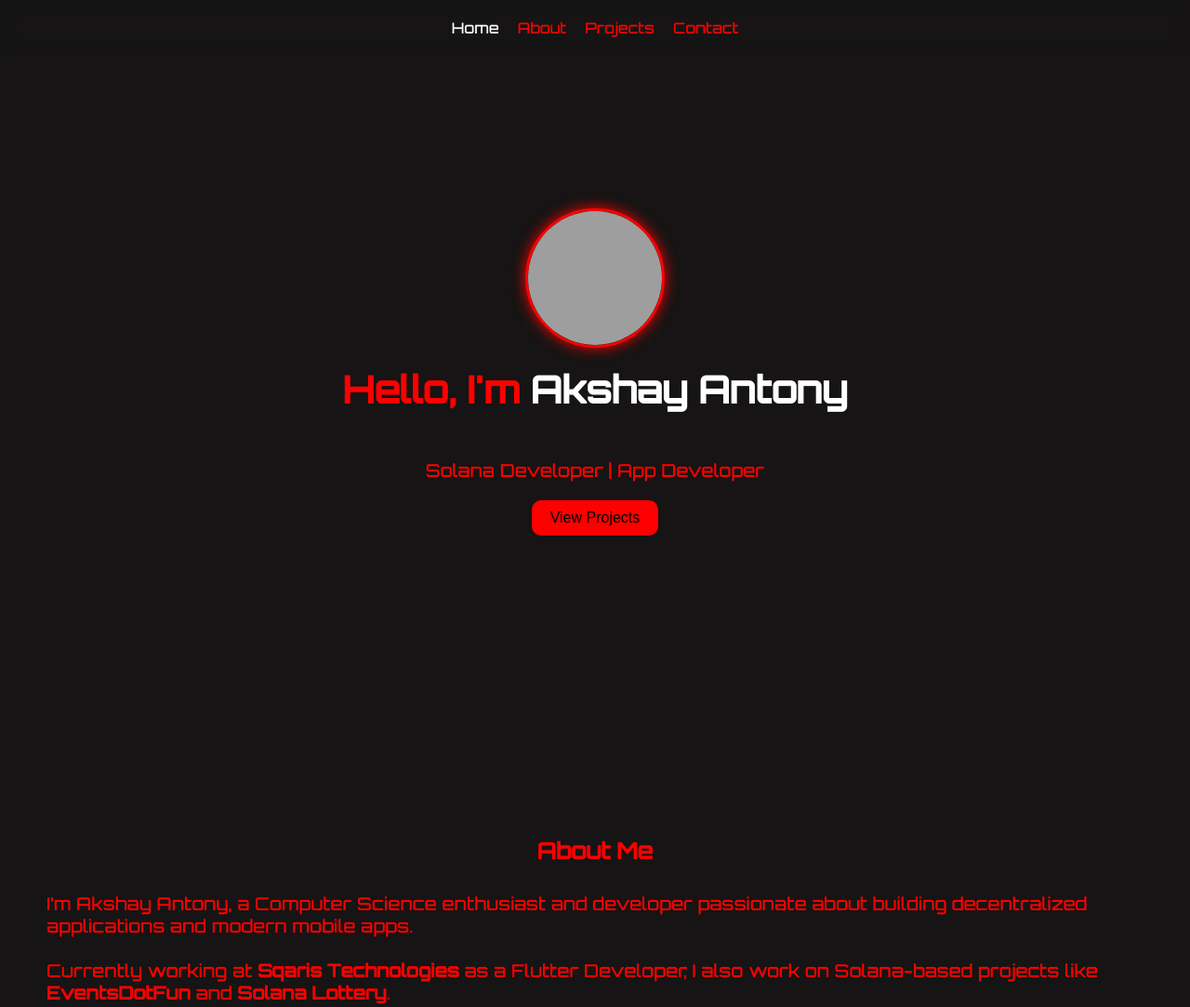
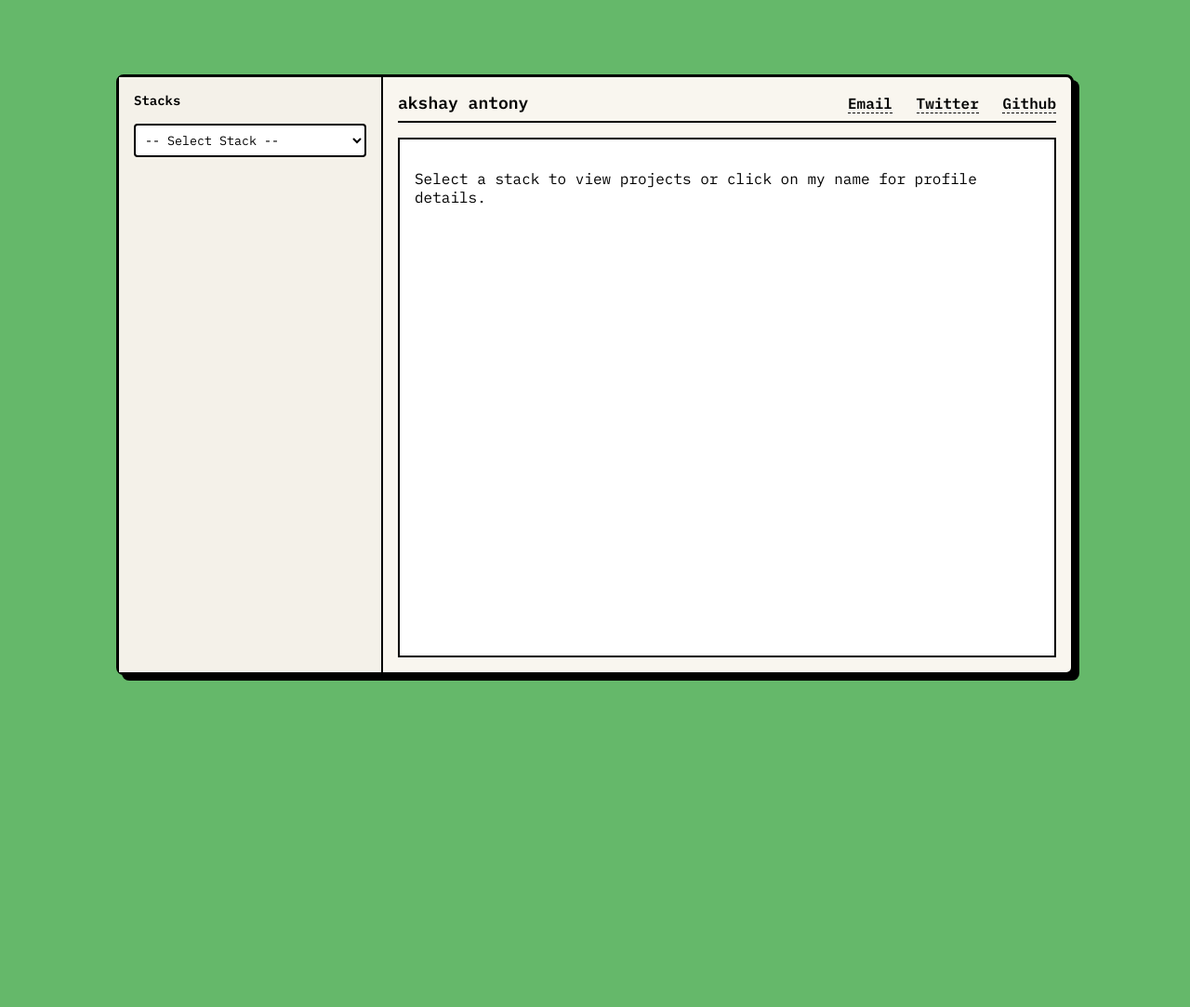
Before and after one commit to antony-akshay/portfolio, a plain HTML site: page index.html in a window 1280 px wide. Shown: the top 1083 px of the page at 93% size. After the commit the page ends 806 px from the top, so only its background shows below. Drawn offline with Linux system fonts and the light colour scheme; grey boxes are pictures that could not be loaded.

Commit message:
Update index.html

```diff
--- a/index.html
+++ b/index.html
@@ -3,253 +3,265 @@
 <head>
   <meta charset="UTF-8">
   <meta name="viewport" content="width=device-width, initial-scale=1.0">
-    <title>Akshay's Portfolio</title>
+  <title>akshai</title>
   <style>
-        @import url('https://fonts.googleapis.com/css2?family=Orbitron:wght@500&display=swap');
+    @import url('https://fonts.googleapis.com/css2?family=IBM+Plex+Mono:wght@400;600&display=swap');
 
-        * {
+    body {
       margin: 0;
-            padding: 0;
-            box-sizing: border-box;
+      background: #65b86a; /* retro green */
+      font-family: 'IBM Plex Mono', monospace;
     }
 
-        body {
-            font-family: 'Orbitron', sans-serif;
-            background: #161414;
-            color: red;
-            overflow-x: hidden;
+    .window {
+      width: 80%;
+      margin: 5rem auto;
+      background: #f9f6ef;
+      border: 3px solid #000;
+      border-radius: 8px;
+      box-shadow: 6px 6px 0 #000;
+      display: flex;
+      min-height: 80vh;
     }
 
-        header {
-            position: fixed;
+    /* Sidebar */
+    .sidebar {
+      width: 250px;
+      background: #f4f1e9;
+      border-right: 2px solid #000;
+      padding: 1rem;
+    }
+
+    .sidebar h3 {
+      margin: 0 0 1rem;
+      font-weight: bold;
+      font-size: 14px;
+    }
+
+    select {
       width: 100%;
-            padding: 20px;
+      padding: 6px;
+      border: 2px solid #000;
+      border-radius: 4px;
+      background: #fff;
+      font-family: inherit;
+    }
+
+    .projects {
+      margin-top: 1rem;
+      padding: 0;
+    }
+
+    .projects li {
+      list-style: none;
+      padding: 5px 0;
+      cursor: pointer;
+      border-bottom: 1px dotted #000;
+    }
+
+    .projects li:hover {
+      background: #e8e3d8;
+    }
+
+    /* Main Content */
+    .content {
+      flex: 1;
+      padding: 1rem;
+      display: flex;
+      flex-direction: column;
+    }
+
+    .header {
       display: flex;
       justify-content: space-between;
       align-items: center;
-            backdrop-filter: blur(10px);
-            z-index: 1000;
+      border-bottom: 2px solid #000;
+      padding-bottom: 0.5rem;
     }
 
-        nav {
-            display: flex;
-            width: 100%;
+    .header h2 {
+      margin: 0;
+      cursor: pointer;
+      font-size: 18px;
     }
 
-        nav ul {
-            list-style: none;
-            display: flex;
-            gap: 20px;
-            justify-content: center;
-            width: 100%;
+    .links a {
+      margin-left: 1rem;
+      text-decoration: none;
+      color: #000;
+      font-weight: bold;
+      border-bottom: 1px dashed #000;
     }
 
-        nav ul li a {
-            color: red;
-            text-decoration: none;
-            transition: color 0.3s;
+    .links a:hover {
+      background: #000;
+      color: #fff;
     }
 
-        nav ul li a:hover,
-        nav ul li a.active {
-            color: white;
+    .details {
+      flex: 1;
+      margin-top: 1rem;
+      padding: 1rem;
+      border: 2px solid #000;
+      background: #fff;
+      overflow-y: auto;
     }
 
-        .hero {
-            height: 100vh;
-            display: flex;
-            flex-direction: column;
-            justify-content: center;
-            align-items: center;
-            text-align: center;
-            padding: 20px;
+    .profile {
+      display: none;
     }
 
-        /* Profile image styling */
-        .profile-img {
-            width: 150px;
-            height: 150px;
-            border-radius: 50%;   /* makes it a circle */
-            object-fit: cover;
-            margin-bottom: 20px;
-            border: 3px solid red;
-            box-shadow: 0 0 15px red;
-            transition: transform 0.3s, box-shadow 0.3s;
+    .project-header {
+      display: flex;
+      align-items: center;
+      gap: 10px;
     }
 
-        .profile-img:hover {
-            transform: scale(1.05);
-            box-shadow: 0 0 25px red;
+    .project-header a img {
+      width: 20px;
+      height: 20px;
     }
 
-        .hero h2 {
-            font-size: 2.5rem;
+    .tech-stack {
+      margin-top: 0.5rem;
+      font-size: 14px;
     }
 
-        .hero span {
-            color: white;
-        }
-
-        .hero p {
-            margin: 20px 0;
-            font-size: 1.2rem;
-        }
-
-        .hero button {
-            padding: 10px 20px;
-            border: none;
-            background: red;
-            color: black;
-            font-size: 1rem;
-            cursor: pointer;
-            transition: transform 0.3s;
-            border-radius: 10px;
-        }
-
-        .hero button:hover {
-            transform: scale(1.1);
-        }
-
-        section {
-            padding: 100px 50px;
-        }
-
-        .projects {
-            display: grid;
-            grid-template-columns: repeat(auto-fit, minmax(250px, 1fr));
-            gap: 20px;
-        }
-
-        .project-card {
-            background: rgba(255, 255, 255, 0.05);
-            padding: 20px;
-            border-radius: 10px;
-            transition: transform 0.3s;
-            border: 1px solid red;
-        }
-
-        .project-card:hover {
-            transform: translateY(-10px);
-            box-shadow: 0 0 20px red;
-        }
-
-        .about-me {
-            margin-top: 20px;
-            font-size: 1.2rem;
-        }
-
-        section h2 {
-            color: red;
-            text-align: center;
-            margin-bottom: 30px;
-        }
-
-        section ul {
-            list-style: none;
-            display: flex;
-            justify-content: space-around;
-            margin-top: 20px;
-            font-size: 1.2rem;
-        }
-
-        a {
-            color: red;
-            text-decoration: none;
-        }
-
-        a:hover {
-            color: white;
-        }
-
-        footer {
-            text-align: center;
-            padding: 20px;
-            background: #2a2828;
-            color: red;
+    .tech-stack span {
+      background: #e8e3d8;
+      border: 1px solid #000;
+      padding: 2px 6px;
+      margin-right: 5px;
+      border-radius: 4px;
+      display: inline-block;
     }
   </style>
 </head>
 <body>
-    <header>
-        <nav>
-            <ul>
-                <li><a href="#home" class="active">Home</a></li>
-                <li><a href="#about">About</a></li>
-                <li><a href="#projects">Projects</a></li>
-                <li><a href="#contact">Contact</a></li>
-            </ul>
-        </nav>
-    </header>
+  <div class="window">
+    <!-- Sidebar -->
+    <div class="sidebar">
+      <h3>Stacks</h3>
+      <select id="stackSelect">
+        <option value="">-- Select Stack --</option>
+        <option value="flutter">Flutter</option>
+        <option value="solana">Solana</option>
+        <option value="react">React</option>
+        <option value="java">Java</option>
+      </select>
+      <ul class="projects" id="projectList"></ul>
+    </div>
 
-    <!-- Hero Section -->
-    <section id="home" class="hero">
-        <img src="https://raw.githubusercontent.com/antony-akshay/solana/main/token/json-data/hue.png" alt="Profile Image" class="profile-img">
-        <h2>Hello, I'm <span>Akshay Antony</span></h2>
-        <p>Solana Developer | App Developer</p>
-        <button onclick="scrollToSection('projects')">View Projects</button>
-    </section>
+    <!-- Main Content -->
+    <div class="content">
+      <div class="header">
+        <h2 id="name">akshay antony</h2>
+        <div class="links">
+          <a href="mailto:developer.hornbill@gmail.com">Email</a>
+          <a href="https://twitter.com/_akshaiii" target="_blank">Twitter</a>
+          <a href="https://github.com/antony-akshay" target="_blank">Github</a>
+        </div>
+      </div>
+      <div class="details" id="details">
+        <p>Select a stack to view projects or click on my name for profile details.</p>
+      </div>
 
-    <!-- About Section -->
-    <section id="about" class="about">
-        <h2>About Me</h2>
-        <p class="about-me">
-            I’m Akshay Antony, a Computer Science enthusiast and developer passionate about building decentralized applications and modern mobile apps.
-
-            <br><br> Currently working at <b>Sqaris Technologies</b> as a Flutter Developer, I also work on Solana-based projects like <b>EventsDotFun</b> and <b>Solana Lottery</b>.
-
-            <br><br> My experience spans across app development, blockchain, and Web3 technologies, and I’m constantly exploring ways to build impactful, user-friendly, and innovative solutions.
-        </p>
-    </section>
-
-    <!-- Projects Section -->
-    <section id="projects" class="projects">
-        <h2>Projects</h2>
-        <div class="project-card">
-            <p>Zarka-Tailor App</p>
     </div>
-        <div class="project-card">
-            <p>EventsDotFun (Solana)</p>
   </div>
-        <div class="project-card">
-            <p>Solana Lottery</p>
-        </div>
-    </section>
-
-    <!-- Contact Section -->
-    <section id="contact" class="contact">
-        <h2>Connect with me</h2>
-        <ul>
-            <li><a href="mailto:developer.hornbill@gmail.com">Email</a></li>
-            <li><a href="https://www.linkedin.com/in/akshay-antony-597249275?utm_source=share&utm_campaign=share_via&utm_content=profile&utm_medium=android_app">LinkedIn</a></li>
-            <li><a href="https://github.com/antony-akshay">GitHub</a></li>
-        </ul>
-    </section>
-
-    <footer>
-        <p>© 2025 Akshay's Portfolio | All Rights Reserved</p>
-    </footer>
 
   <script>
-        function scrollToSection(id) {
-            document.getElementById(id).scrollIntoView({ behavior: 'smooth' });
+    const projects = {
+      flutter: [
+        {
+          name: "zarka-app",
+          description: "Zarka App is like Zomato for tailoring — a platform where users can connect with tailors, place stitching orders, and get clothes delivered. The app bridges the gap between traditional tailoring services and digital convenience, offering a seamless user experience for both customers and service providers.",
+          repo: "https://github.com/antony-akshay/zarka-app",
+          tech: ["Flutter", "Node.js"]
+        },
+        {
+          name: "wei",
+          description: "Wei is an event management app similar to Luma and River. It helps users create, manage, and join events with features like ticketing, RSVP tracking, and attendee engagement. Wei is designed for both casual meetups and large-scale events, offering organizers a smooth way to manage communities.",
+          repo: "https://github.com/antony-akshay/wei",
+          tech: ["Flutter"]
         }
+      ],
+      solana: [
+        {
+          name: "eventsdotfun",
+          description: "eventsdotfun is a Proof of Attendance Protocol (POAP) application that allows event organizers to issue digital badges for attendees. It leverages blockchain to ensure authenticity, enabling participants to collect verifiable proof of their presence at events.",
+          repo: "https://github.com/antony-akshay/zyra",
+          tech: ["Solana", "React", "Vite", "Anchor"]
+        },
+        {
+          name: "depin-uptime",
+          description: "DePIN Uptime is a Solana-based monitoring tool for tracking the health of websites and online services. It continuously checks uptime status and logs data on-chain, ensuring transparency and reliability through decentralized infrastructure.",
+          repo: "https://github.com/antony-akshay/depin-uptime",
+          tech: ["Clerk", "React", "Prisma", "Solana", "Anchor"]
+        }
+      ],
+      react: [
+        {
+          name: "portfolio-site",
+          description: "A personal portfolio website showcasing my projects and skills, built with React.",
+          repo: "https://github.com/antony-akshay/portfolio",
+          tech: ["basic-web"]
+        },
+        {
+          name: "dashboard-ui",
+          description: "A clean and responsive dashboard UI built with React, focusing on reusability and minimal design.",
+          repo: "https://github.com/antony-akshay/sqaris",
+          tech: ["React"]
+        }
+      ],
+      java: [
+        {
+          name: "smart-glass-controller",
+          description: "SmartGlass Controller is a Java-based mobile application designed to connect with custom smart spectacles built using an Arduino Nano and an HC-05 Bluetooth module. The app establishes a Bluetooth connection to transmit real-time data—such as the current time—and attempts to send caller notifications to an OLED display mounted on the spectacles. Developed rapidly during a mini-project sprint, this application highlights how Java can be used on Android to bridge mobile software with wearable hardware. While the caller ID feature is still under development due to encryption restrictions on modern Android devices, the core time-sync module is fully functional, offering a solid foundation for future smart wearable integrations.",
+          repo: "https://github.com/antony-akshay/smart-glass-controller",
+          tech: ["Java", "Bluetooth APIs"]
+        }
+      ]
+    };
 
-        window.addEventListener('scroll', () => {
-            document.querySelectorAll('section').forEach(sec => {
-                let top = window.scrollY;
-                let offset = sec.offsetTop - 150;
-                let height = sec.offsetHeight;
-                let id = sec.getAttribute('id');
+    const stackSelect = document.getElementById("stackSelect");
+    const projectList = document.getElementById("projectList");
+    const details = document.getElementById("details");
+    const name = document.getElementById("name");
+    const profile = document.getElementById("profile");
 
-                if (top >= offset && top < offset + height) {
-                    document.querySelectorAll('nav ul li a').forEach(link => {
-                        link.classList.remove('active');
-                        if (link.getAttribute('href') === `#${id}`) {
-                            link.classList.add('active');
-                        }
+    stackSelect.addEventListener("change", () => {
+      const stack = stackSelect.value;
+      projectList.innerHTML = "";
+      if (projects[stack]) {
+        projects[stack].forEach(p => {
+          const li = document.createElement("li");
+          li.textContent = p.name;
+          li.onclick = () => {
+            details.innerHTML = `
+              <div class="project-header">
+                <h3>${p.name}</h3>
+                <a href="${p.repo}" target="_blank"><img src="https://cdn.jsdelivr.net/npm/simple-icons@v9/icons/github.svg" alt="GitHub"></a>
+              </div>
+              <p>${p.description}</p>
+              <div class="tech-stack"><strong>Tech Used:</strong> ${p.tech.map(t => `<span>${t}</span>`).join("")}</div>
+            `;
+            profile.style.display = "none";
+          };
+          projectList.appendChild(li);
         });
       }
     });
+
+    name.addEventListener("click", () => {
+  details.innerHTML = `
+    <img src="https://raw.githubusercontent.com/antony-akshay/solana/main/token/json-data/hue.png" alt="img" width=220>
+    <h3>About Me</h3>
+    <p>Hello I’m Akshay, a curious developer who loves turning ideas into functional apps.
+    I specialize in Flutter, enjoy learning about Web3, and often experiment with projects
+    that bring together creativity and technology. When I’m not coding, you’ll find me
+    exploring new tools, brainstorming fresh ideas, or attending tech meetups.</p>
+
+  `;
 });
   </script>
 </body>
```
Lines whose indentation alone changed are shown as unchanged.
